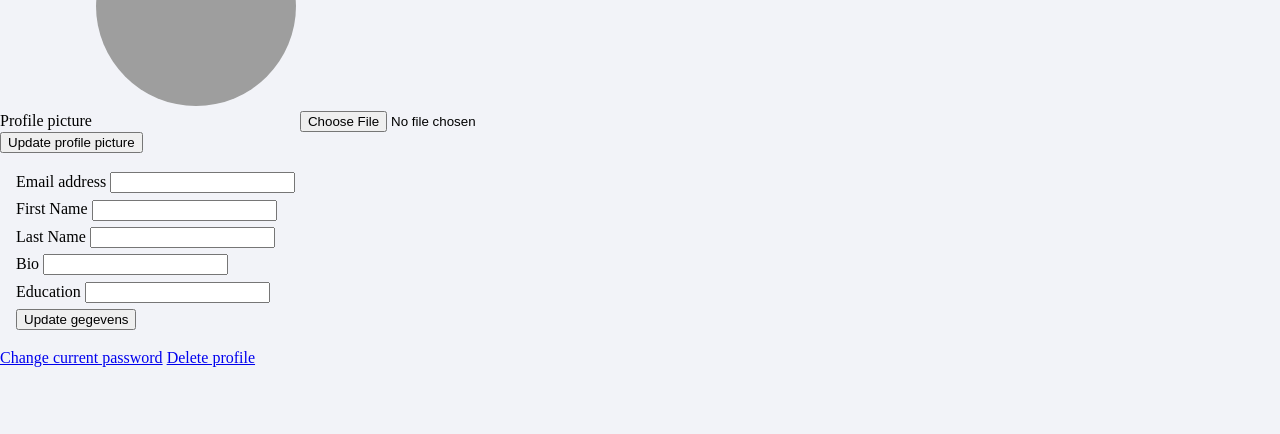
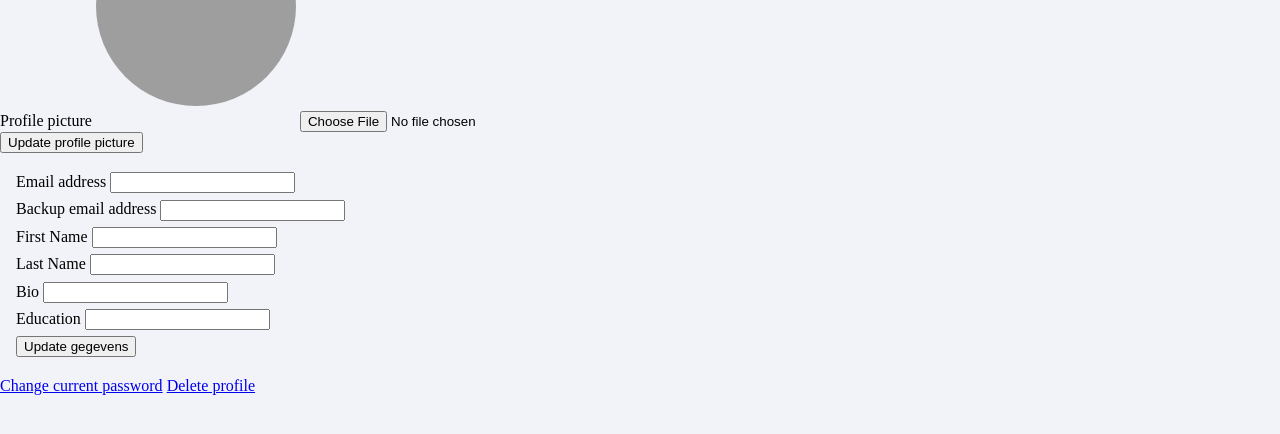
Before and after one commit to AimaneMaadal/PHP_project, a PHP site: page /usersettings.php in a window 1280 px wide. Shown: the part 150-584 px from the top of the page. Run offline with PHP 8.4, Linux system fonts and the light colour scheme; the visitor is signed in with stand-in values (Sample User, id 1); data comes from the database, SQL or seed files in the repository; grey boxes are pictures that could not be loaded.

Commit message:
feat: create input field for backup email adress on user settings page

```diff
--- a/usersettings.php
+++ b/usersettings.php
@@ -99,6 +99,9 @@ if (!empty($_POST['update'])) {
         <label>Email address</label>
         <input type="email" name="updateEmail" value="<?php echo htmlspecialchars($userData['email']); ?>"><br>
 
+        <label>Backup email address</label>
+        <input type="email" name="updateBackupmail" value="<?php echo htmlspecialchars($userData['backupmail']); ?>"><br>
+
         <label>First Name</label>
         <input type="text" name="updateFirstName" value="<?php echo htmlspecialchars($userData['firstname']); ?>"><br>
 
```
